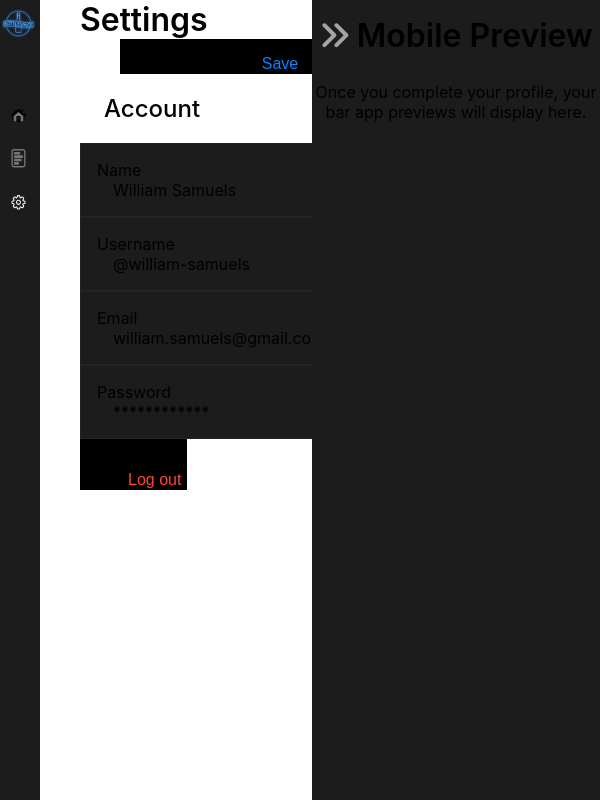
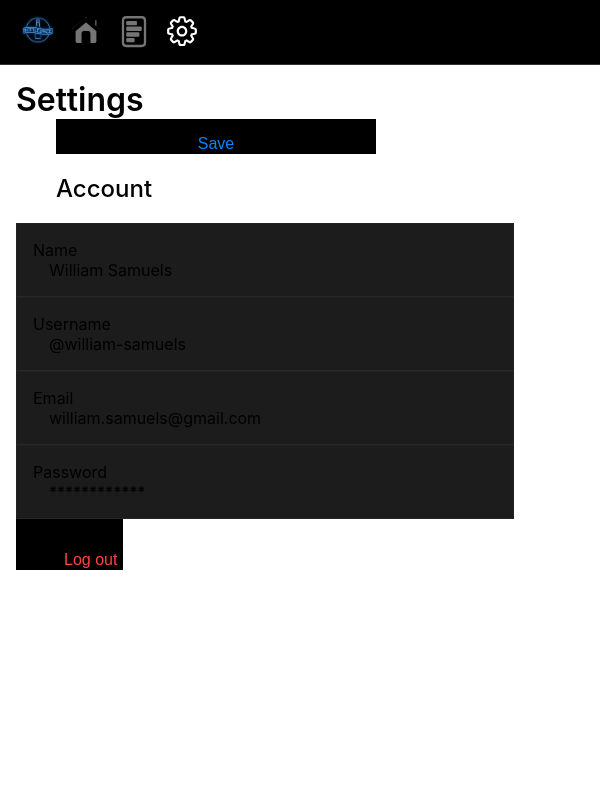
Before and after one commit to DiscoverPioneer/bottlespace-frontend, a React (Create React App) app: page /auth/settings in a window 600 px wide. Built offline with nearby package versions, Linux system fonts and the light colour scheme.

Commit message:
feat: responsive pages

```diff
--- a/src/App.css
+++ b/src/App.css
@@ -516,6 +516,15 @@ input.age-verification {
     background-color: black;
   }
 }
+@media (min-width: 500px) and (max-width: 579px) {
+  .Login .App-content .LoginLeft .LoginForm {
+    margin-top: -240px;
+  }
+  .Login .SignUpForm {
+    padding-top: 1em;
+    margin-top: -244px;
+  }
+}
 @media (min-width: 580px) and (max-width: 720px) {
   .Login .App-content {
     display: flex;
@@ -533,7 +542,7 @@ input.age-verification {
   }
   .Login .SignUpForm {
     padding-top: 1em;
-    margin-top: -344px;
+    margin-top: -244px;
   }
   .Login .App-content {
     background-color: black;
--- a/src/Auth.css
+++ b/src/Auth.css
@@ -1,3 +1,6 @@
+.Auth .MobileNav {
+  display: none;
+}
 .Auth .LeftNav {
   position: fixed;
   top: 0px;
@@ -204,3 +207,58 @@ div.clear {
   padding-left: 3em;
   padding-top: 2em;
 }
+@media (min-width: 180px) and (max-width: 720px)  {
+  .Auth .LeftNav {
+    display: none;
+  }
+  .Auth .MobileNav {
+    display: block;
+    border-bottom: 1px solid #333;
+    position: fixed;
+    z-index: 199;
+    left:0px;
+    top: 0px;
+    width: 100vw;
+    padding-bottom: 1em;
+    background-color: black;
+  }
+  .Auth .HomeView {
+    margin-top: 5em;
+    padding-left: 0em;
+    margin-left: 0em;
+  }
+  .Auth .HomeView .header {
+    padding-left: 0em;
+    margin-left: 1em;
+  }
+  .Auth .HomeView .content {
+    padding-left: 0em;
+    margin-left: 1em;
+  }
+  .Auth .MobileNav .brand-logo {
+    max-height: 3em;
+    max-width: 3em;
+    float: left;
+    margin-left: 1.4em;
+  }
+  .Auth .MobileNav img {
+    margin-right: 1em;
+    margin-top: 1em;
+    float: left;
+    width: 2em;
+    max-height: 2em;
+  }
+  .Auth .MobilePreview {
+    display: none;
+  }
+  .Auth .right-nav .mobile-preview {
+    clear: both;
+    float: left;
+  }
+  .Auth .analytics-tiles .AppGraph {
+    max-width: 80vw;
+  }
+  .Auth .HomeView .content .record {
+    max-width: 90vw;
+  }
+}
--- a/src/components/home-view.jsx
+++ b/src/components/home-view.jsx
@@ -61,8 +61,8 @@ function LeftNav() {
             </div>
           </div>
         )}
+        <MobilePreview/>
       </div>
-      <MobilePreview/>
     </div>
   );
 }
--- a/src/components/left-nav.jsx
+++ b/src/components/left-nav.jsx
@@ -1,4 +1,4 @@
-import React, { useState,  useEffect } from "react";
+import React, { useState, useEffect } from "react";
 import logo from "../img/logo.png";
 import homeLogo from "../img/Home.svg";
 import homeInactiveLogo from "../img/Home-inactive.svg";
@@ -11,31 +11,46 @@ import "../Auth.css";
 import { Link } from "react-router-dom";
 
 function LeftNav() {
-  const [actualHomeLogo,setHomeLogo] = useState(homeLogo);
-  const [actualDetailsLogo,setDetailsLogo] = useState(detailsLogo);
-  const [actualSettingsLogo,setSettingsLogo] = useState(settingsLogo);
+  const [actualHomeLogo, setHomeLogo] = useState(homeLogo);
+  const [actualDetailsLogo, setDetailsLogo] = useState(detailsLogo);
+  const [actualSettingsLogo, setSettingsLogo] = useState(settingsLogo);
   useEffect(() => {
     console.debug(window.location.pathname);
-    if(window.location.pathname.match(/^\/auth\/home/)){
+    if (window.location.pathname.match(/^\/auth\/home/)) {
       setHomeLogo(homeLogo);
       setDetailsLogo(detailsInactiveLogo);
       setSettingsLogo(settingsInactiveLogo);
       return;
     }
-    if(window.location.pathname.match(/^\/auth\/details/)){
+    if (window.location.pathname.match(/^\/auth\/details/)) {
       setHomeLogo(homeInactiveLogo);
       setDetailsLogo(detailsLogo);
       setSettingsLogo(settingsInactiveLogo);
       return;
     }
-    if(window.location.pathname.match(/^\/auth\/settings/)){
+    if (window.location.pathname.match(/^\/auth\/settings/)) {
       setHomeLogo(homeInactiveLogo);
       setDetailsLogo(detailsInactiveLogo);
       setSettingsLogo(settingsLogo);
       return;
     }
-  },[]);
+  }, []);
   return (
+    <>
+      <div className="MobileNav">
+        <Link to="/auth/home">
+          <img src={logo} alt="logo" className="brand-logo" />
+        </Link>
+        <Link to="/auth/home">
+          <img src={actualHomeLogo} alt="home" />
+        </Link>
+        <Link to="/auth/details">
+          <img src={actualDetailsLogo} alt="details" />
+        </Link>
+        <Link to="/auth/settings">
+          <img src={actualSettingsLogo} alt="settings" />
+        </Link>
+      </div>
       <div className="LeftNav">
         <Link to="/auth/home">
           <img src={logo} alt="logo" className="brand-logo" />
@@ -52,6 +67,7 @@ function LeftNav() {
           </Link>
         </div>
       </div>
+    </>
   );
 }
 
--- a/src/routes/root.jsx
+++ b/src/routes/root.jsx
@@ -15,11 +15,13 @@ function Root() {
     window.location.href = "/login";
   };
   useEffect(() => {
-    const vw = Math.max(document.documentElement.clientWidth || 0, window.innerWidth || 0)
-    const vh = Math.max(document.documentElement.clientHeight || 0, window.innerHeight || 0)
+    if(localStorage.getItem('debug') === 'true') {
+      const vw = Math.max(document.documentElement.clientWidth || 0, window.innerWidth || 0)
+      const vh = Math.max(document.documentElement.clientHeight || 0, window.innerHeight || 0)
 
-    let f = document.getElementById('debug');
-    f.innerHTML = [vw,'x',vh].join('');
+      let f = document.getElementById('debug');
+      f.innerHTML = [vw,'x',vh].join('');
+    }
   },[]);
   return (
     <div className="App">
```
Lines whose indentation alone changed are shown as unchanged.
